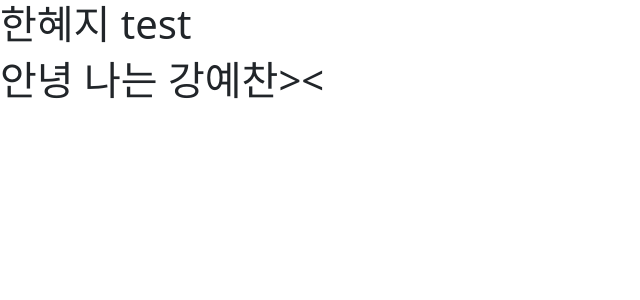
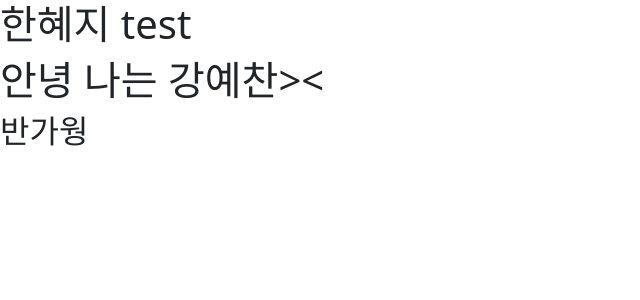
Before and after one commit to e2sol/KB-skeleton_project_Loading, a Vue app in the folder skeleton-project/: page / in a window 1280 px wide. Shown: the top 300 px of the page, without its empty margins (0-640 px from the left). Built offline with nearby package versions, Linux system fonts and the light colour scheme.

Commit message:
test.신송윤

```diff
--- a/skeleton-project/src/App.vue
+++ b/skeleton-project/src/App.vue
@@ -3,6 +3,7 @@
 <template>
   <h1>한혜지 test</h1>
   <h1>안녕 나는 강예찬><</h1>
+  <h2>반가웡</h2>
 </template>
 
 <style scoped></style>
```
